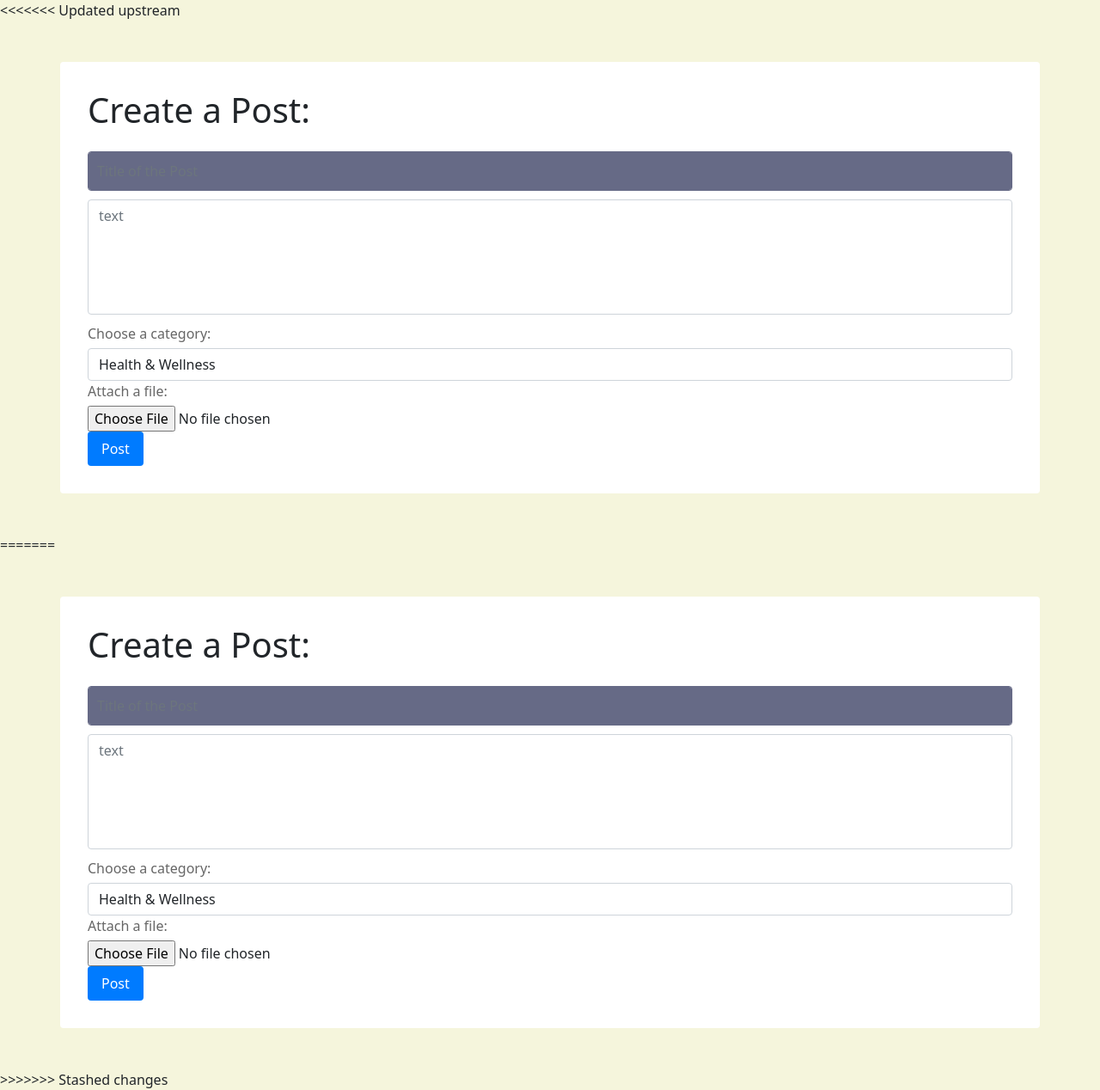
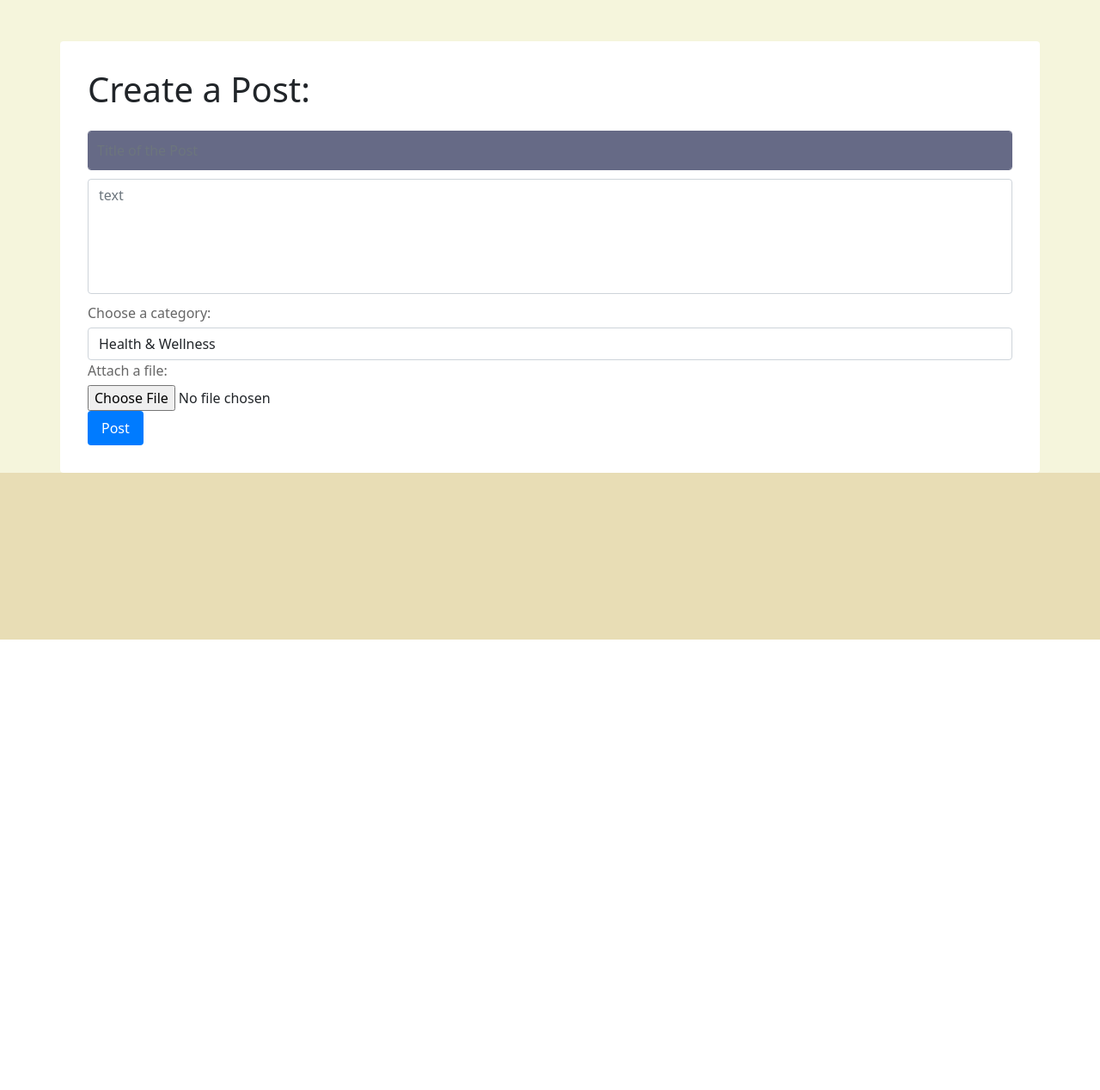
Before and after one commit to adityaT39/COSC_360_Project, a PHP site: page /create.php in a window 1280 px wide. Shown: the part 56-1324 px from the top of the page at 86% size. After the commit the page ends 800 px from the top, so only its background shows below. Run offline with PHP 8.4, Linux system fonts and the light colour scheme; the visitor is signed in with stand-in values (Sample User, id 1).

```diff
--- a/create.php
+++ b/create.php
@@ -26,7 +26,6 @@
     <link rel="stylesheet" href="https://fonts.googleapis.com/css2?family=Material+Symbols+Outlined:opsz,wght,FILL,GRAD@20..48,100..700,0..1,-50..200"/>
 </head>
 <body>
-<<<<<<< Updated upstream
 <div class="container my-5">
   <h1 class="mb-4">Create a Post:</h1>
   <form method="POST" action="create.php" enctype="multipart/form-data">
@@ -61,41 +60,6 @@
 
 <script src="https://code.jquery.com/jquery-3.5.1.slim.min.js"></script>
 <script src="https://cdn.jsdelivr.net/npm/bootstrap@4.5.2/dist/js/bootstrap.bundle.min.js"></script>
-=======
-  <div class="container my-5">
-    <h1 class="mb-4">Create a Post:</h1>
-    <form method="POST" action="create.php" enctype="multipart/form-data">
-      <div class="form-group">
-        <input type="text" class="form-control" name="title" placeholder="Title of the Post">
-      </div>
-      <div class="form-group">
-        <textarea class="form-control" name="text" rows="5" placeholder="text"></textarea>
-      </div>
-      <div class="form-group">
-        <label for="category">Choose a category:</label>
-        <select class="form-control" id="category" name="category">
-          <option value="Health & Wellness">Health & Wellness</option>
-          <option value="Fitness & Exercise">Fitness & Exercise</option>
-          <option value="Personal Development">Personal Development</option>
-          <option value="Finance & Investing">Finance & Investing</option>
-          <option value="Travel & Destinations">Travel & Destinations</option>
-          <option value="Video Games & Gaming Culture">Video Games & Gaming Culture</option>
-          <option value="Photography & Videography">Photography & Videography</option>
-          <option value="Music & Concerts">Music & Concerts</option>
-          <option value="Art & Design">Art & Design</option>
-          <option value="Technology & Gadgets">Technology & Gadgets</option>
-        </select>
-      </div>
-      <div class="form-group">
-        <label for="fileInput">Attach a file:</label>
-        <input type="file" class="form-control-file" id="fileInput" name="fileInput">
-      </div>
-      <button type="submit" class="btn btn-post" name="submit">Post</button>
-    </form>
-  </div>
-  <script src="https://code.jquery.com/jquery-3.5.1.slim.min.js"></script>
-  <script src="https://cdn.jsdelivr.net/npm/bootstrap@4.5.2/dist/js/bootstrap.bundle.min.js"></script>
->>>>>>> Stashed changes
 </body>
 </html>
 
```
